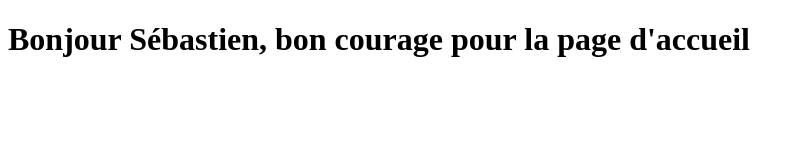
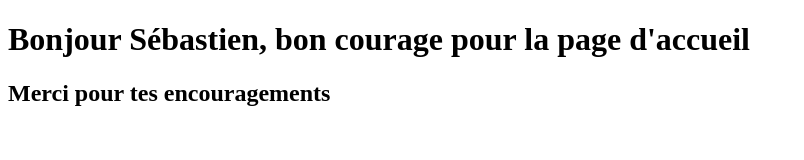
Before and after one commit to PokeLight-Project/PokeLight, a plain HTML site: page client/Accueil/index.html in a window 1280 px wide. Shown: the whole page, without its empty margins (0-804 px from the left). Drawn offline with Linux system fonts and the light colour scheme.

Commit message:
encouragements

```diff
--- a/client/Accueil/index.html
+++ b/client/Accueil/index.html
@@ -8,6 +8,7 @@
 <body>
 
     <h1>Bonjour Sébastien, bon courage pour la page d'accueil</h1>
+    <h2>Merci pour tes encouragements</h2>
 
 
 </body>
```
